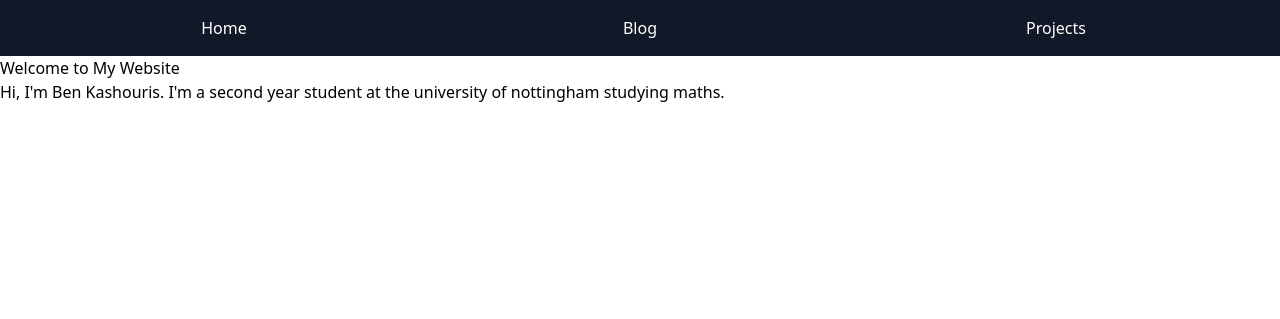
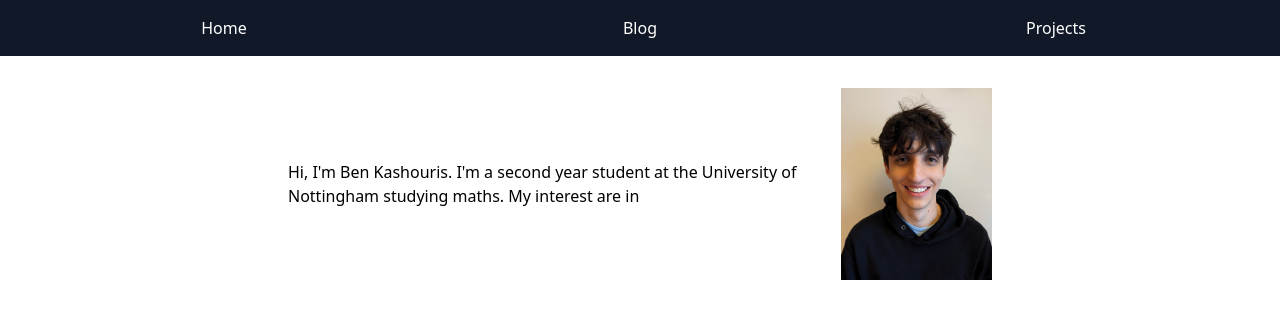
Before and after one commit to BenKashouris/BenKashouris.github.io, a Jekyll site: the page built from index.html, in a window 1280 px wide. Shown: the top 319 px of the page. Built offline with Jekyll 4.4.1, drawn with Linux system fonts in a browser that asks for light colours; nearby versions of some CDN libraries.

Commit message:
added more stuff

```diff
--- /dev/null
+++ b/gemfile
@@ -0,0 +1,2 @@
+source "https://rubygems.org"
+gem "github-pages", group: :jekyll_plugins
--- a/index.html
+++ b/index.html
@@ -3,5 +3,9 @@ layout: default
 title: Home
 ---
 
-<h1>Welcome to My Website</h1>
-<p>Hi, I'm Ben Kashouris. I'm a second year student at the university of nottingham studying maths.</p>
+<div class="p-8 max-w-3xl mx-auto flex items-center justify-between">
+  <p class="flex-grow">
+    Hi, I'm Ben Kashouris. I'm a second year student at the University of Nottingham studying maths. My interest are in
+  </p>
+  <img src="/assets/images/me.jpg" alt="Profile photo" class="w-48 h-48 object-cover">
+</div>
```
Also changed, not shown: projects.html (added, +10 -0 lines), assets/images/me.jpg (added), gemfile.lock (added), 10 other files.
